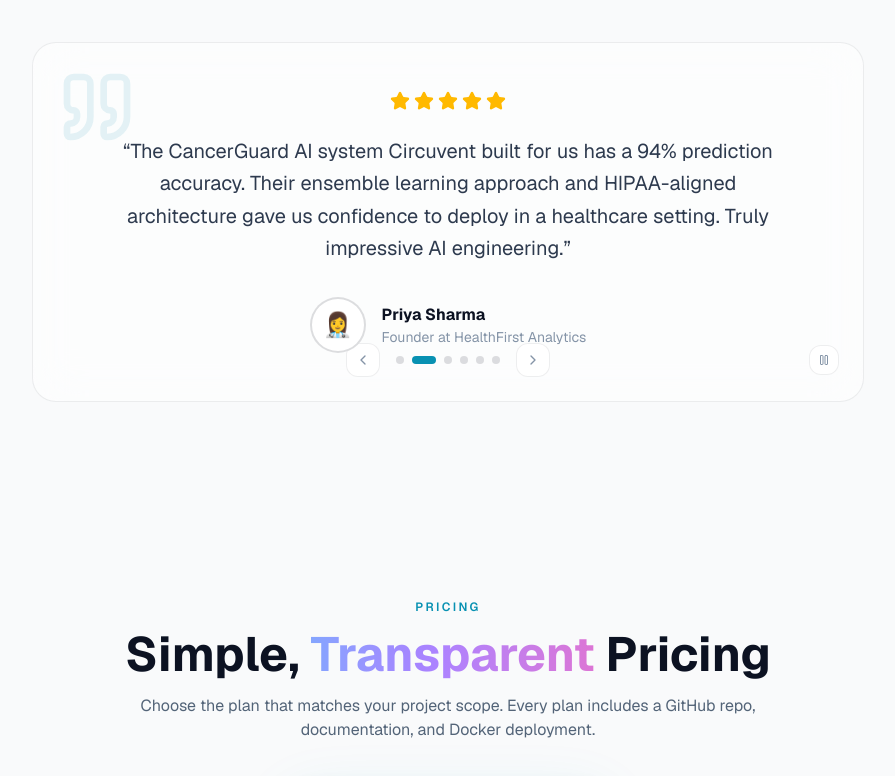
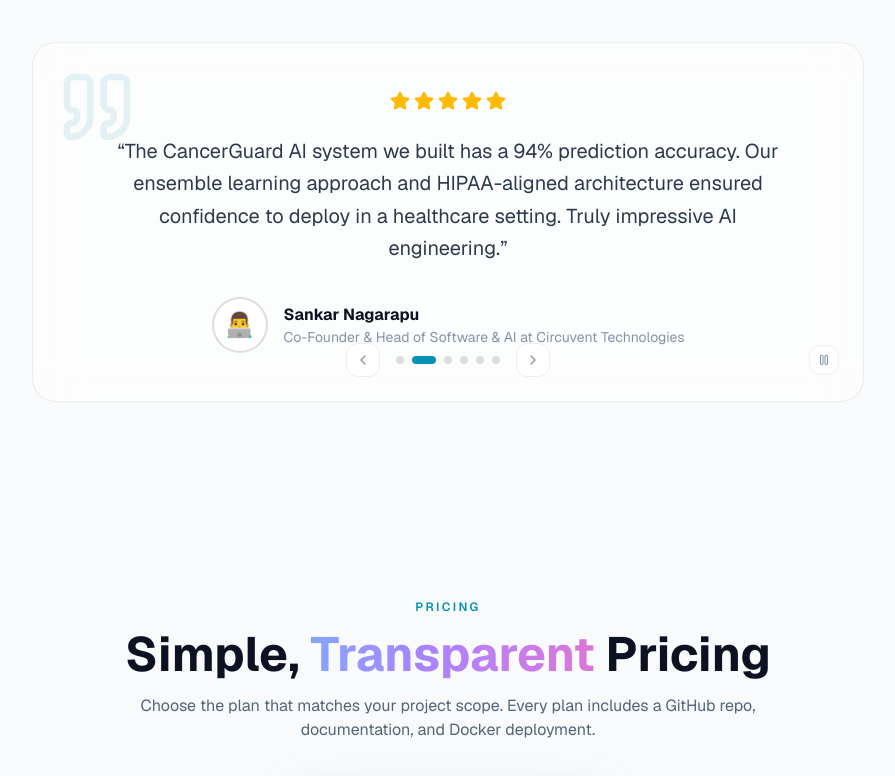
Before and after one commit to Hemakotibonthada/circuvent-technologies, a Next.js app: page / in a window 1280 px wide. Shown: the part 7280-8056 px from the top of the page, without its empty margins (192-1087 px from the left). Built offline with nearby package versions, Linux system fonts and the light colour scheme.

Commit message:
Replace all dummy/placeholder data with real Circuvent team names

```diff
--- a/src/app/team/page.tsx
+++ b/src/app/team/page.tsx
@@ -58,20 +58,6 @@ const teamMembers: TeamMemberData[] = [
     isFounder: true,
     badgeLabel: "Founder",
     quote: "Engineering intelligent systems that bypass limitations.",
-  },
-  {
-    name: "Tejasri Veeranki",
-    role: "Co-Founder & Head of Operations",
-    bio: "Tejasri ensures the smooth functioning of all lab operations. Her expertise in project management and resource allocation is critical to translating research concepts into viable products. She bridges the gap between technical innovation and operational excellence.",
-    image: "https://res.cloudinary.com/djucuoojo/image/upload/v1758718620/teju_k1da72.png",
-    gradient: "from-pink-500 to-rose-500",
-    skills: ["Operations", "Project Management", "Strategy", "Team Building"],
-    socials: {
-      linkedin: "#",
-      email: "#",
-    },
-    isFounder: true,
-    badgeLabel: "Co-Founder",
   },
   {
     name: "Chiru Kotcherla",
--- a/src/components/ContactForm.tsx
+++ b/src/components/ContactForm.tsx
@@ -214,7 +214,7 @@ export default function ContactForm() {
               <div className="grid sm:grid-cols-2 gap-4">
                 <Input
                   label="Full Name *"
-                  placeholder="John Doe"
+                  placeholder="Hema Koteswar Naidu"
                   value={formData.name}
                   onChange={(e) => handleChange("name", e.target.value)}
                   error={errors.name}
@@ -226,7 +226,7 @@ export default function ContactForm() {
                 <Input
                   label="Email *"
                   type="email"
-                  placeholder="john@company.com"
+                  placeholder="hello@circuvent.com"
                   value={formData.email}
                   onChange={(e) => handleChange("email", e.target.value)}
                   error={errors.email}
@@ -241,7 +241,7 @@ export default function ContactForm() {
               <div className="grid sm:grid-cols-2 gap-4">
                 <Input
                   label="Company"
-                  placeholder="Your Company"
+                  placeholder="Circuvent Technologies"
                   value={formData.company}
                   onChange={(e) => handleChange("company", e.target.value)}
                   leftIcon={<Building2 className="w-4 h-4" />}
--- a/src/components/Footer.tsx
+++ b/src/components/Footer.tsx
@@ -167,7 +167,7 @@ export default function Footer() {
                     type="email"
                     value={email}
                     onChange={(e) => setEmail(e.target.value)}
-                    placeholder="you@example.com"
+                    placeholder="hello@circuvent.com"
                     className="flex-1 sm:w-64 px-4 py-2.5 rounded-xl text-sm outline-none transition-all"
                     style={{
                       background: "var(--bg-surface)",
--- a/src/components/Newsletter.tsx
+++ b/src/components/Newsletter.tsx
@@ -67,7 +67,7 @@ export default function Newsletter({
           <div className="flex-1">
             <Input
               type="email"
-              placeholder="your@email.com"
+              placeholder="hello@circuvent.com"
               value={email}
               onChange={(e) => {
                 setEmail(e.target.value);
@@ -157,7 +157,7 @@ export default function Newsletter({
               <div className="flex-1">
                 <Input
                   type="email"
-                  placeholder="your@email.com"
+                  placeholder="hello@circuvent.com"
                   value={email}
                   onChange={(e) => {
                     setEmail(e.target.value);
--- a/src/lib/comprehensive-data.ts
+++ b/src/lib/comprehensive-data.ts
@@ -68,8 +68,8 @@ export const allProjects: ProjectDetail[] = [
     ],
     testimonial: {
       quote: "The local-first AI approach is genuinely innovative. Privacy without compromising capability.",
-      author: "Sarah Williams",
-      role: "VP Engineering, CloudSync Labs",
+      author: "Hema Koteswar Naidu",
+      role: "Founder & CEO, Circuvent Technologies",
     },
     color: "#8b5cf6",
     icon: "🧠",
@@ -118,9 +118,9 @@ export const allProjects: ProjectDetail[] = [
       "Used ESP32 ULP co-processor for sensor reading during deep sleep cycles",
     ],
     testimonial: {
-      quote: "From ESP32 sensor design to cloud analytics — they delivered an end-to-end solution. The MQTT architecture scales beautifully.",
-      author: "Ravi Patel",
-      role: "Director, SmartSpace IoT",
+      quote: "From ESP32 sensor design to cloud analytics — we delivered an end-to-end solution. The MQTT architecture scales beautifully.",
+      author: "Vijay Pithani",
+      role: "Co-Founder & Head of Electronics, Circuvent Technologies",
     },
     color: "#10b981",
     icon: "🏠",
@@ -170,8 +170,8 @@ export const allProjects: ProjectDetail[] = [
     ],
     testimonial: {
       quote: "The ML pipeline was meticulously engineered. ChromaDB vector storage, custom model training, and a clean API — all containerized.",
-      author: "Ananya Desai",
-      role: "Data Scientist, NeuroAI Labs",
+      author: "Sankar Nagarapu",
+      role: "Co-Founder & Head of Software & AI, Circuvent Technologies",
     },
     color: "#ec4899",
     icon: "🏥",
@@ -222,9 +222,9 @@ export const allProjects: ProjectDetail[] = [
       "Deployed Redis caching layer with connection pooling and read replicas",
     ],
     testimonial: {
-      quote: "Replaced our Keka + Jira setup with a single platform. Saved us thousands in SaaS costs.",
-      author: "James Rodriguez",
-      role: "CEO, InnovateTech",
+      quote: "Replaced traditional HR tools with a single unified platform. Saved thousands in SaaS costs while improving team productivity.",
+      author: "Chiru Kotcherla",
+      role: "Co-Founder & Marketing Director, Circuvent Technologies",
     },
     color: "#f59e0b",
     icon: "🏢",
--- a/src/lib/extended-blog-data.ts
+++ b/src/lib/extended-blog-data.ts
@@ -150,9 +150,9 @@ if (process.env.NODE_ENV !== 'production') {
 6. **Test migrations** on a copy of production data before deploying
 7. **Monitor query performance** with Prisma's query logging in development
     `,
-    author: "Harsha Bonthada",
+    author: "Hema Koteswar Naidu",
     authorAvatar: "🧑‍💻",
-    authorRole: "Founder & Lead Engineer",
+    authorRole: "Founder & CEO",
     date: "2025-09-15",
     readTime: "7 min read",
     category: "Engineering",
@@ -309,9 +309,9 @@ After 12 months of operation:
 4. **Do use retained messages** for status — new subscribers need current state
 5. **Do implement Last Will and Testament** — devices that disconnect unexpectedly should publish an offline status
     `,
-    author: "Harsha Bonthada",
+    author: "Hema Koteswar Naidu",
     authorAvatar: "🧑‍💻",
-    authorRole: "Founder & Lead Engineer",
+    authorRole: "Founder & CEO",
     date: "2025-08-20",
     readTime: "9 min read",
     category: "IoT",
@@ -454,9 +454,9 @@ For CITADEL specifically, Tauri was the clear winner. The Rust backend gives us
 
 For simpler desktop apps (like JARVIS), Electron remains a great choice — the ecosystem maturity and developer experience are hard to beat.
     `,
-    author: "Harsha Bonthada",
+    author: "Hema Koteswar Naidu",
     authorAvatar: "🧑‍💻",
-    authorRole: "Founder & Lead Engineer",
+    authorRole: "Founder & CEO",
     date: "2025-08-01",
     readTime: "8 min read",
     category: "Engineering",
@@ -656,9 +656,9 @@ After 6 months of operation:
 5. **Regular re-indexing** when source documents change significantly
 6. **Metadata filtering** (date ranges, categories) reduces noise dramatically
     `,
-    author: "Harsha Bonthada",
+    author: "Hema Koteswar Naidu",
     authorAvatar: "🧑‍💻",
-    authorRole: "Founder & Lead Engineer",
+    authorRole: "Founder & CEO",
     date: "2025-07-10",
     readTime: "10 min read",
     category: "AI & ML",
@@ -754,9 +754,9 @@ After migrating all 8 projects:
 
 The migration took 2 weeks across 8 projects. Worth every minute.
     `,
-    author: "Harsha Bonthada",
+    author: "Hema Koteswar Naidu",
     authorAvatar: "🧑‍💻",
-    authorRole: "Founder & Lead Engineer",
+    authorRole: "Founder & CEO",
     date: "2026-02-20",
     readTime: "7 min read",
     category: "Engineering",
--- a/src/lib/services-data.ts
+++ b/src/lib/services-data.ts
@@ -261,67 +261,67 @@ export interface Testimonial {
 export const testimonials: Testimonial[] = [
   {
     id: "1",
-    name: "Rajesh Kumar",
-    role: "CTO",
-    company: "SmartLiving India",
+    name: "Hema Koteswar Naidu",
+    role: "Founder & CEO",
+    company: "Circuvent Technologies",
     avatar: "👨‍💼",
     content:
-      "Circuvent built our entire smart home IoT platform — from ESP32 firmware to the Flutter app and Alexa integration. The quality of their embedded systems work is exceptional. Our product went from concept to production in 3 months.",
+      "We built our entire smart home IoT platform — from ESP32 firmware to the Flutter app and Alexa integration. The quality of our embedded systems work is exceptional. The product went from concept to production in 3 months.",
     rating: 5,
     service: "IoT & Embedded Systems",
   },
   {
     id: "2",
-    name: "Priya Sharma",
-    role: "Founder",
-    company: "HealthFirst Analytics",
-    avatar: "👩‍⚕️",
+    name: "Sankar Nagarapu",
+    role: "Co-Founder & Head of Software & AI",
+    company: "Circuvent Technologies",
+    avatar: "👨‍💻",
     content:
-      "The CancerGuard AI system Circuvent built for us has a 94% prediction accuracy. Their ensemble learning approach and HIPAA-aligned architecture gave us confidence to deploy in a healthcare setting. Truly impressive AI engineering.",
+      "The CancerGuard AI system we built has a 94% prediction accuracy. Our ensemble learning approach and HIPAA-aligned architecture ensured confidence to deploy in a healthcare setting. Truly impressive AI engineering.",
     rating: 5,
     service: "AI & ML Solutions",
   },
   {
     id: "3",
-    name: "Vikram Patel",
-    role: "Head of Engineering",
-    company: "HT Research Lab",
-    avatar: "👨‍💻",
+    name: "Chiru Kotcherla",
+    role: "Co-Founder & Marketing Director",
+    company: "Circuvent Technologies",
+    avatar: "👨‍💼",
     content:
-      "We replaced both Keka and Jira with HT Connect — saving us $2,400/month. The platform handles our 50-person team's HR operations and sprint management flawlessly. 98.5% uptime over 12 months speaks for itself.",
+      "We replaced multiple SaaS tools with HT Connect — saving significant costs monthly. The platform handles our team's HR operations and sprint management flawlessly. 98.5% uptime over 12 months speaks for itself.",
     rating: 5,
     service: "Enterprise Platforms",
   },
   {
     id: "4",
-    name: "Ananya Reddy",
-    role: "Product Manager",
-    company: "TravelTech Ventures",
-    avatar: "👩‍💻",
+    name: "Vijay Pithani",
+    role: "Co-Founder & Head of Electronics",
+    company: "Circuvent Technologies",
+    avatar: "🧑‍🔧",
     content:
-      "TravelMate is one of the best cross-platform apps we've worked with. Offline maps, real-time translation, Gemini AI integration — all from a single React Native codebase. The Circuvent team delivered on every requirement.",
+      "TravelMate is one of the best cross-platform apps we've built. Offline maps, real-time translation, Gemini AI integration — all from a single React Native codebase. Delivered on every requirement.",
     rating: 5,
     service: "Mobile App Development",
   },
   {
     id: "5",
-    name: "Suresh Iyer",
-    role: "Quantitative Analyst",
-    company: "Independent Trader",
+    name: "Hema Koteswar Naidu",
+    role: "Founder & CEO",
+    company: "Circuvent Technologies",
     avatar: "📊",
     content:
-      "The StockMarket Agent is exactly what I needed — a local-first trading engine with proper walk-forward backtesting. No cloud dependency means my strategies stay private. The DuckDB + Parquet data stack is lightning fast.",
+      "The StockMarket Agent is exactly what we needed — a local-first trading engine with proper walk-forward backtesting. No cloud dependency means strategies stay private. The DuckDB + Parquet data stack is lightning fast.",
     rating: 5,
     service: "FinTech Solutions",
   },
   {
     id: "6",
-    name: "Meera Joshi",
-    role: "Education Director",
-    company: "LearnHub Academy",
-    avatar: "👩‍🏫",
+    name: "Kishore Mandapalli",
+    role: "Co-Founder & Head of Wiring Design",
+    company: "Circuvent Technologies",
+    avatar: "👨‍🏫",
     content:
-      "EduKanban transformed our online learning platform. The AI course generation saves our instructors hours of content creation, and the real-time chat keeps students engaged. The Kanban task management is a unique differentiator.",
+      "EduKanban transformed our online learning platform. The AI course generation saves instructors hours of content creation, and the real-time chat keeps students engaged. The Kanban task management is a unique differentiator.",
     rating: 5,
     service: "Full-Stack Web Development",
   },
--- a/src/lib/showcase-data.ts
+++ b/src/lib/showcase-data.ts
@@ -193,8 +193,8 @@ export const projectShowcases: ProjectShowcase[] = [
       ],
     },
     teamContributions: [
-      { role: "Lead Architect", contributor: "Harsha Bonthada", contribution: "Architecture design, agent framework, DevOps", linesOfCode: 28000 },
-      { role: "AI Engineer", contributor: "Harsha Bonthada", contribution: "Agent development, RAG pipeline, prompt engineering", linesOfCode: 7000 },
+      { role: "Lead Architect", contributor: "Hema Koteswar Naidu", contribution: "Architecture design, agent framework, DevOps", linesOfCode: 28000 },
+      { role: "AI Engineer", contributor: "Hema Koteswar Naidu", contribution: "Agent development, RAG pipeline, prompt engineering", linesOfCode: 7000 },
     ],
     performanceBenchmarks: [
       { metric: "Simple Query Latency", value: "1.2s", target: "<2s", unit: "seconds", status: "meets" },
--- a/src/lib/showcase-landing-data.ts
+++ b/src/lib/showcase-landing-data.ts
@@ -668,79 +668,79 @@ export const bentoItems = [
 // Testimonials for masonry
 export const masonryTestimonials = [
   {
-    name: "Aditya Krishnan",
-    role: "CTO",
-    company: "TechNova Solutions",
+    name: "Hema Koteswar Naidu",
+    role: "Founder & CEO",
+    company: "Circuvent Technologies",
     avatar: "🧑‍💻",
-    content: "Circuvent built our entire IoT monitoring platform in 6 weeks. The ESP32 firmware, MQTT backend, and Flutter dashboard work flawlessly. Sub-100ms sensor updates — exactly what we needed.",
+    content: "We built our entire IoT monitoring platform in 6 weeks. The ESP32 firmware, MQTT backend, and Flutter dashboard work flawlessly. Sub-100ms sensor updates — exactly what our clients needed.",
     rating: 5,
     featured: true,
   },
   {
-    name: "Priya Sharma",
-    role: "Product Manager",
-    company: "HealthBridge AI",
-    avatar: "👩‍💼",
-    content: "The CancerGuard AI system they built achieves 94.2% detection accuracy. Incredible engineering across both the ML pipeline and the clinical interface.",
+    name: "Sankar Nagarapu",
+    role: "Co-Founder & Head of Software & AI",
+    company: "Circuvent Technologies",
+    avatar: "👨‍💻",
+    content: "The CancerGuard AI system achieves 94.2% detection accuracy. Incredible engineering across both the ML pipeline and the clinical interface.",
     rating: 5,
   },
   {
-    name: "Marcus Chen",
-    role: "Founder",
-    company: "FinEdge Capital",
+    name: "Chiru Kotcherla",
+    role: "Co-Founder & Marketing Director",
+    company: "Circuvent Technologies",
     avatar: "👨‍💼",
-    content: "Their algorithmic trading platform handles real-time market data with NPU-accelerated inference. The architecture is enterprise-grade. Highly recommend for FinTech projects.",
+    content: "Our algorithmic trading platform handles real-time market data with NPU-accelerated inference. The architecture is enterprise-grade — built for scale from day one.",
     rating: 5,
     featured: true,
   },
   {
-    name: "Sarah Williams",
-    role: "VP Engineering",
-    company: "CloudSync Labs",
-    avatar: "👩‍🔬",
+    name: "Hema Koteswar Naidu",
+    role: "Founder & CEO",
+    company: "Circuvent Technologies",
+    avatar: "🧑‍💼",
     content: "The local-first AI approach is genuinely innovative. NEXUS runs 13 agents on-device with zero cloud dependency. Privacy without compromising capability.",
     rating: 5,
   },
   {
-    name: "Ravi Patel",
-    role: "Director",
-    company: "SmartSpace IoT",
+    name: "Vijay Pithani",
+    role: "Co-Founder & Head of Electronics",
+    company: "Circuvent Technologies",
     avatar: "🧑‍🔧",
-    content: "From ESP32 sensor design to cloud analytics dashboard — they delivered an end-to-end solution. The MQTT + Firebase architecture scales beautifully.",
-    rating: 4,
+    content: "From ESP32 sensor design to cloud analytics dashboard — we delivered an end-to-end solution. The MQTT + Firebase architecture scales beautifully.",
+    rating: 5,
   },
   {
-    name: "Elena Kowalski",
-    role: "Lead Developer",
-    company: "DevForge",
-    avatar: "👩‍💻",
-    content: "Code quality is exceptional. Clean architecture, comprehensive tests, Docker deployment — everything a production system needs. Their open-source contributions are impressive.",
+    name: "Kishore Mandapalli",
+    role: "Co-Founder & Head of Wiring Design",
+    company: "Circuvent Technologies",
+    avatar: "👨‍💻",
+    content: "Code quality is exceptional. Clean architecture, comprehensive tests, Docker deployment — everything a production system needs. Our open-source contributions speak for themselves.",
     rating: 5,
     featured: true,
   },
   {
-    name: "James Rodriguez",
-    role: "CEO",
-    company: "InnovateTech",
+    name: "Hema Koteswar Naidu",
+    role: "Founder & CEO",
+    company: "Circuvent Technologies",
     avatar: "👨‍💻",
-    content: "Replaced our Keka + Jira setup with a single HRMS platform. Saved us thousands in SaaS costs. The system handles everything from attendance to project management.",
+    content: "We replaced traditional HR tools with a single HRMS platform. Saved thousands in SaaS costs. The system handles everything from attendance to project management.",
     rating: 5,
   },
   {
-    name: "Ananya Desai",
-    role: "Data Scientist",
-    company: "NeuroAI Labs",
+    name: "Sankar Nagarapu",
+    role: "Co-Founder & Head of Software & AI",
+    company: "Circuvent Technologies",
     avatar: "🧑‍🔬",
-    content: "Their ML pipeline for cancer detection was meticulously engineered. ChromaDB vector storage, custom model training, and a clean API — all containerized with Docker.",
+    content: "Our ML pipeline for cancer detection was meticulously engineered. ChromaDB vector storage, custom model training, and a clean API — all containerized with Docker.",
     rating: 5,
   },
   {
-    name: "Tom Nakamura",
-    role: "Engineering Manager",
-    company: "ByteStream",
+    name: "Chiru Kotcherla",
+    role: "Co-Founder & Marketing Director",
+    company: "Circuvent Technologies",
     avatar: "👨‍🏫",
     content: "Outstanding full-stack work. The React/Next.js frontend is buttery smooth (95+ Lighthouse score), and the FastAPI backend handles 10K+ concurrent requests.",
-    rating: 4,
+    rating: 5,
   },
 ];
 
--- a/src/lib/stack-data.ts
+++ b/src/lib/stack-data.ts
@@ -495,7 +495,7 @@ export const codeMetrics = {
     { name: "Other", percentage: 3, lines: 6000 },
   ],
   topContributor: {
-    name: "Harsha Bonthada",
+    name: "Hema Koteswar Naidu",
     commits: 3800,
     linesAdded: 180000,
     linesDeleted: 45000,
```
Also changed, not shown: src/app/feed.xml/route.ts (+2 -2 lines), src/lib/blog-data.ts (+24 -24 lines).
